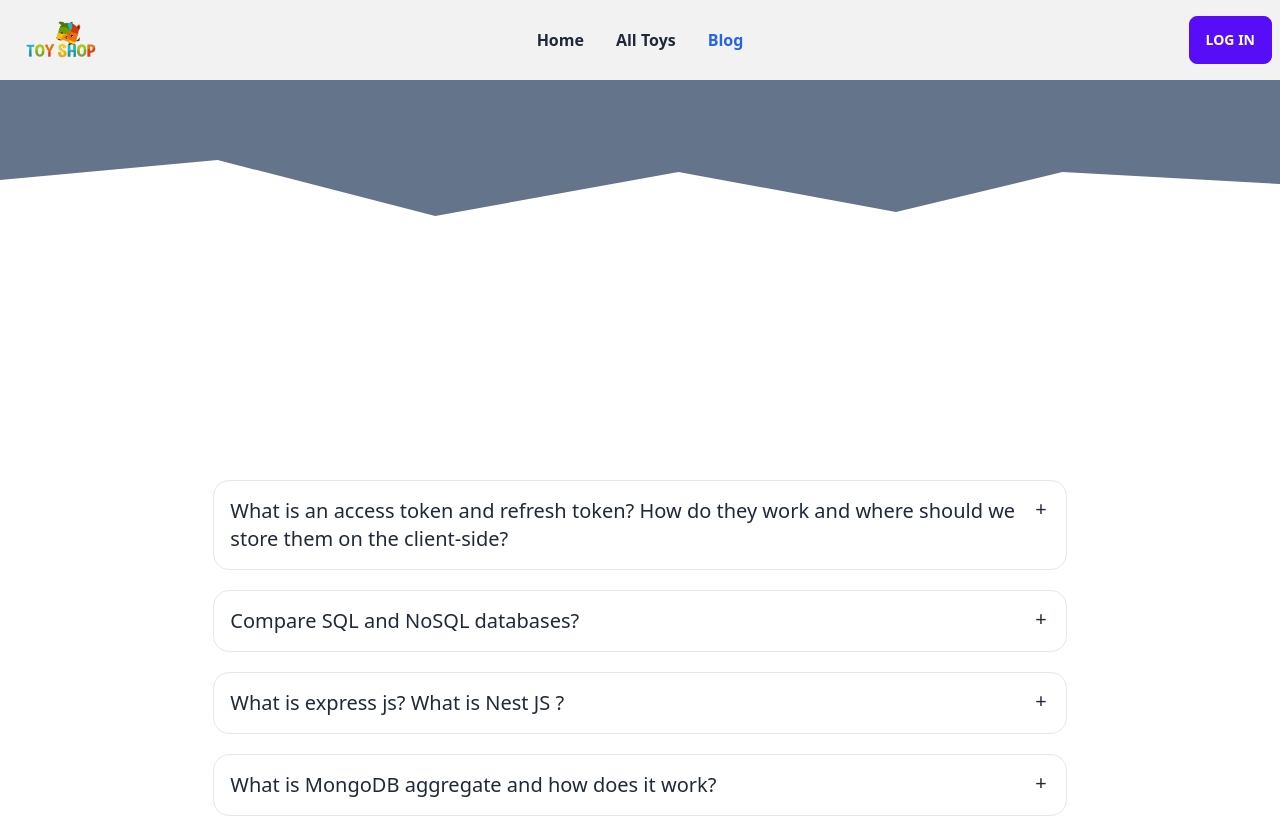
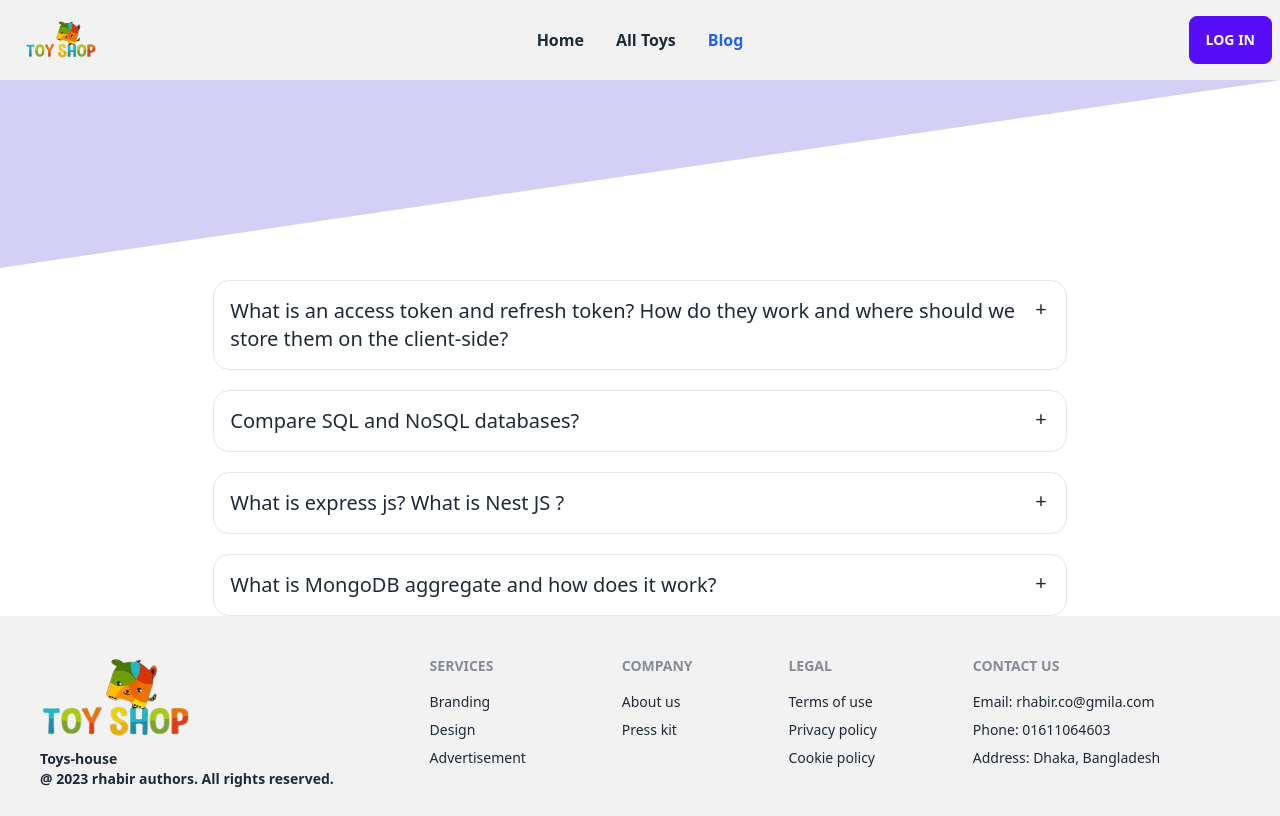
Before and after one commit to rh-abir/toy-marketplace, a React (Vite) app: page /blog in a window 1280 px wide. Shown: the top 816 px of the page. Built offline with nearby package versions, Linux system fonts and the light colour scheme; no server answers.

Commit message:
added blog page

```diff
--- a/src/pages/Shared/Banners/Banners.jsx
+++ b/src/pages/Shared/Banners/Banners.jsx
@@ -4,8 +4,8 @@ import img from '../../../assets/img/bannerpage/banner.jpg'
 const Banners = () => {
     return (
         <div>
-            <div className='h-[400px] bg-slate-500' style={ {clipPath: "polygon(0 11%, 0 0, 15% 0%, 85% 0%, 100% 0, 100% 26%, 83% 23%, 70% 33%, 53% 23%, 34% 34%, 17% 20%, 0 25%)"}}>
-                {/* <img src={img} alt="" /> */}
+            <div className='h-[200px] bg-[#d4d0f5]' style={{clipPath: "polygon(0 0, 100% 0, 100% 0, 0 94%)"}}>
+
             </div>
 
 
```
